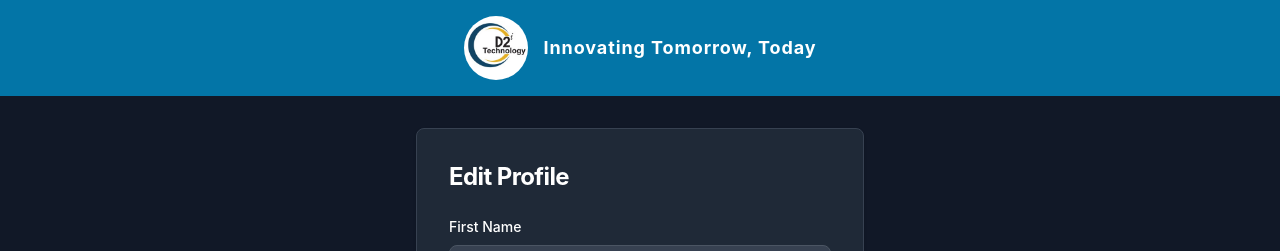
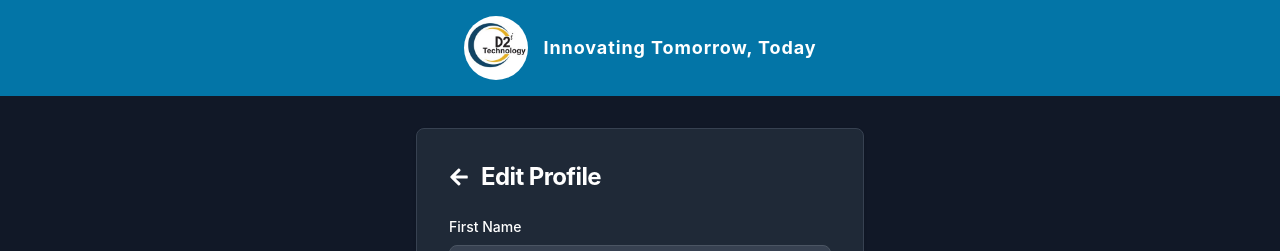
Before and after one commit to tushar-shukla-d2i/appFe, a React (Vite) app: page /user in a window 1280 px wide. Shown: the top 251 px of the page. Built offline with nearby package versions, Linux system fonts and the light colour scheme.

Commit message:
Add back icon on edit user page

```diff
--- a/src/pages/users/editUser.jsx
+++ b/src/pages/users/editUser.jsx
@@ -1,5 +1,6 @@
 import React from "react";
 import { useNavigate } from "react-router-dom";
+import { FaArrowLeft } from "react-icons/fa";
 import { Formik, Form, Field, ErrorMessage } from "formik";
 import * as Yup from "yup";
 
@@ -55,6 +56,10 @@ const EditUser = () => {
   const navigate = useNavigate();
   const userData = JSON.parse(LocalStorageHelper.get(USER_DATA)) || {};
 
+  const handleBackClick = () => {
+    navigate(-1);
+  };
+
   const handleSubmit = async (values) => {
     const response = await userApis.updateUserById({
       user_id: userData?.userId,
@@ -71,9 +76,17 @@ const EditUser = () => {
     <section className="bg-gray-50 dark:bg-gray-900 flex justify-center items-center">
       <div className="w-full max-w-md bg-white rounded-lg shadow dark:border dark:bg-gray-800 dark:border-gray-700">
         <div className="p-6 space-y-4 md:space-y-6 sm:p-8">
-          <h1 className="text-xl font-bold leading-tight tracking-tight text-gray-900 md:text-2xl dark:text-white">
-            Edit Profile
-          </h1>
+          <div className="flex items-center">
+            <button
+              onClick={handleBackClick}
+              className="text-xl text-white mr-3"
+            >
+              <FaArrowLeft />
+            </button>
+            <h1 className="text-xl font-bold leading-tight tracking-tight text-gray-900 md:text-2xl dark:text-white">
+              Edit Profile
+            </h1>
+          </div>
 
           <Formik
             initialValues={{
```
